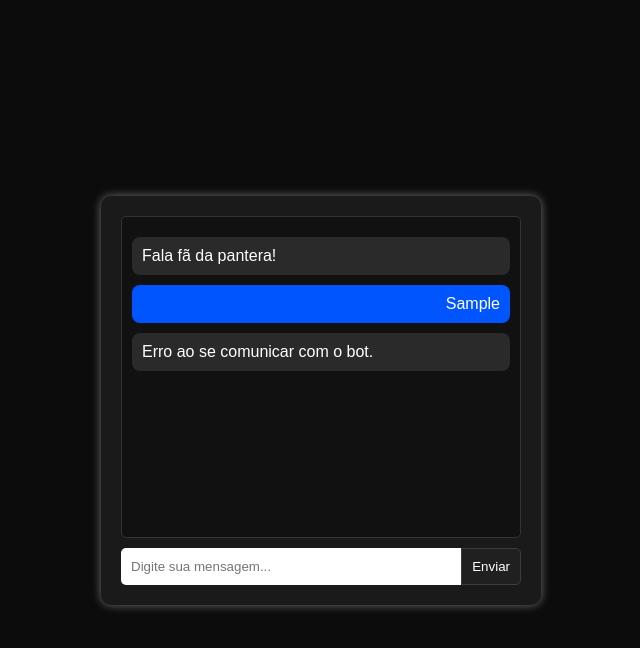
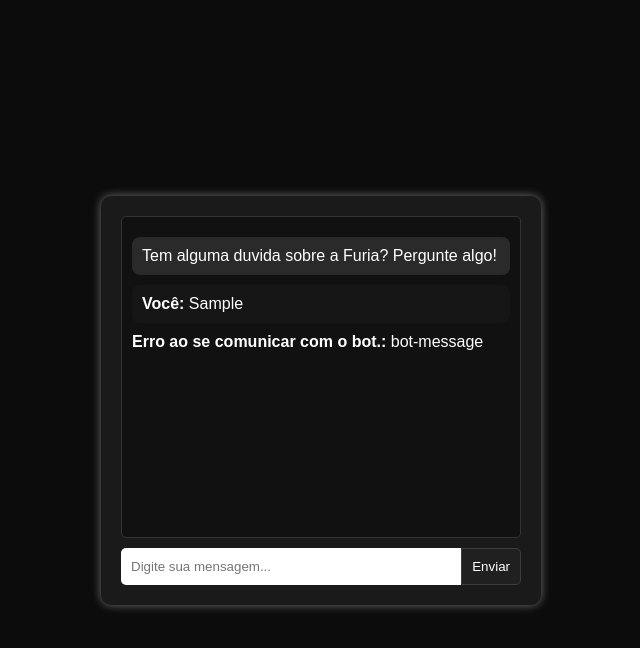
Before and after one commit to israelbrian/chatbot_flask, a plain HTML site: page index.html in a window 1280 px wide. Both pictures are taken after typing "Sample" into the empty fields and a click on the button "Enviar". Shown: the whole page, without its empty margins (319-959 px from the left). Drawn offline with Linux system fonts and the light colour scheme; no server answers.

Commit message:
att 0.0.3

```diff
--- a/index.html
+++ b/index.html
@@ -10,8 +10,7 @@
 
   <div class="chat-container">
     <div class="chat-box" id="chat-box">
-      <div class="bot-message">Fala fã da pantera!</div>
-      <!-- <div class="bot-message">Fala fã da pantera, tem alguma duvida sobre a Furia? Pergunte algo!</div> -->
+      <div class="bot-message">Tem alguma duvida sobre a Furia? Pergunte algo!</div>
     </div>
 
     <form id="chat-form" action="/submit" method="post">
--- a/script.js
+++ b/script.js
@@ -3,10 +3,11 @@ const chatMessages = document.getElementById('chat-box')
 const chatInput = document.getElementById('chat-input')
 
 // Função para imprimir mensagens no DOM
-function appendMessage(text, className) {
+function appendMessage(sender, text, className) {
   const msg = document.createElement('div')
   msg.className = `message ${className}`
-  msg.innerText = text
+  // msg.innerText = text
+  msg.innerHTML = `<strong>${sender}:</strong> ${text}`;
   chatMessages.appendChild(msg)
   chatMessages.scrollTop = chatMessages.scrollHeight
 }
@@ -17,7 +18,7 @@ chatForm.addEventListener('submit', async (e) => {
   const userMsg = chatInput.value.trim()
   if (!userMsg) return
   // Adiciona a mensagem do usuário ao chat visualmente
-  appendMessage(userMsg, 'user-message')
+  appendMessage("Você", userMsg, 'user-message')
   // Limpa o input
   chatInput.value = ''
 
@@ -31,7 +32,7 @@ chatForm.addEventListener('submit', async (e) => {
 
     const data = await response.json()
     // Exibe a resposta do bot no chat
-    appendMessage(data.response, 'bot-message')
+    appendMessage("FURIA BOT", data.response, 'bot-message')
   } catch (err) {
     appendMessage('Erro ao se comunicar com o bot.', 'bot-message')
   }
--- a/style.css
+++ b/style.css
@@ -43,10 +43,10 @@ body {
   }
 
   .user-message {
-    background-color: #0055ff;
+    background-color: #161616;
     color: white;
     align-self: flex-end;
-    text-align: right;
+    /* text-align: right; */
   }
 
   form {
```
Also changed, not shown: 1 other file.
